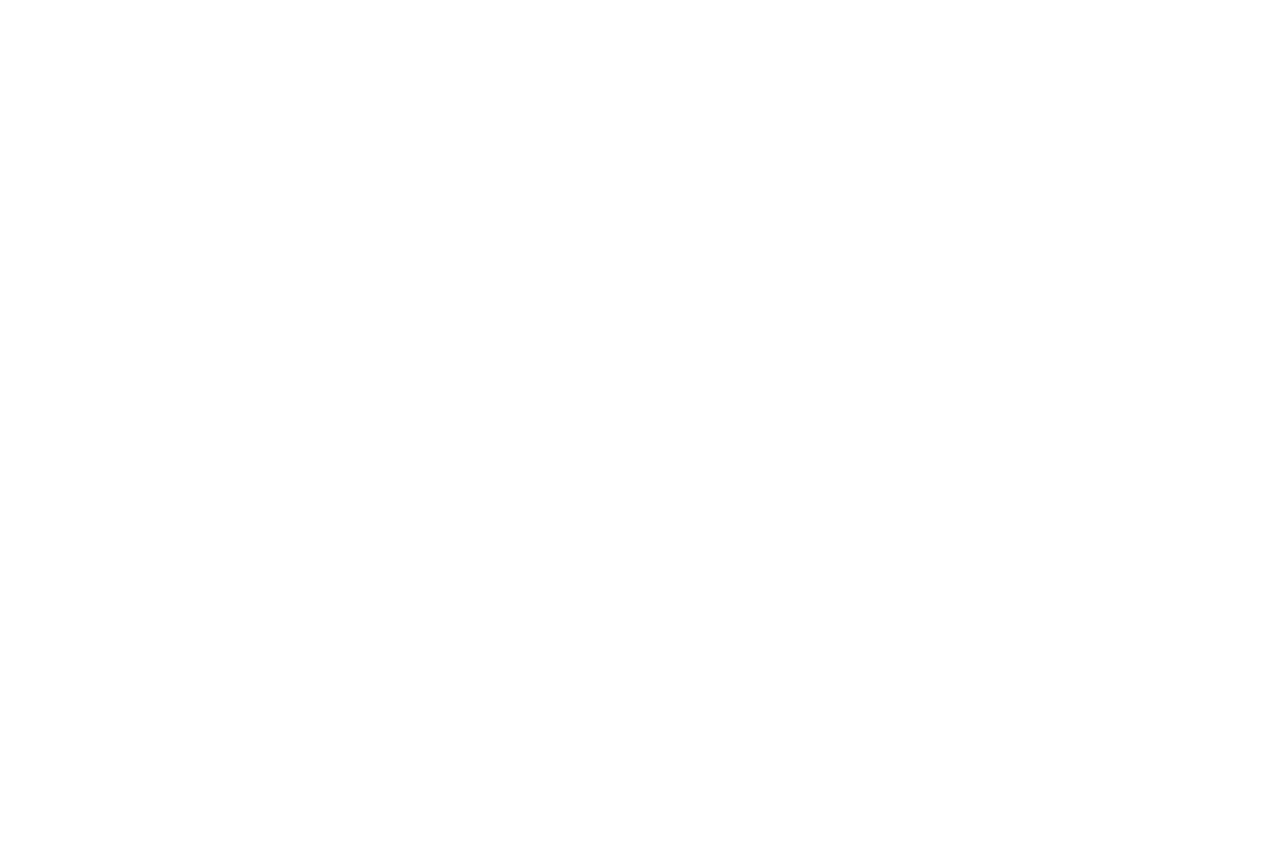
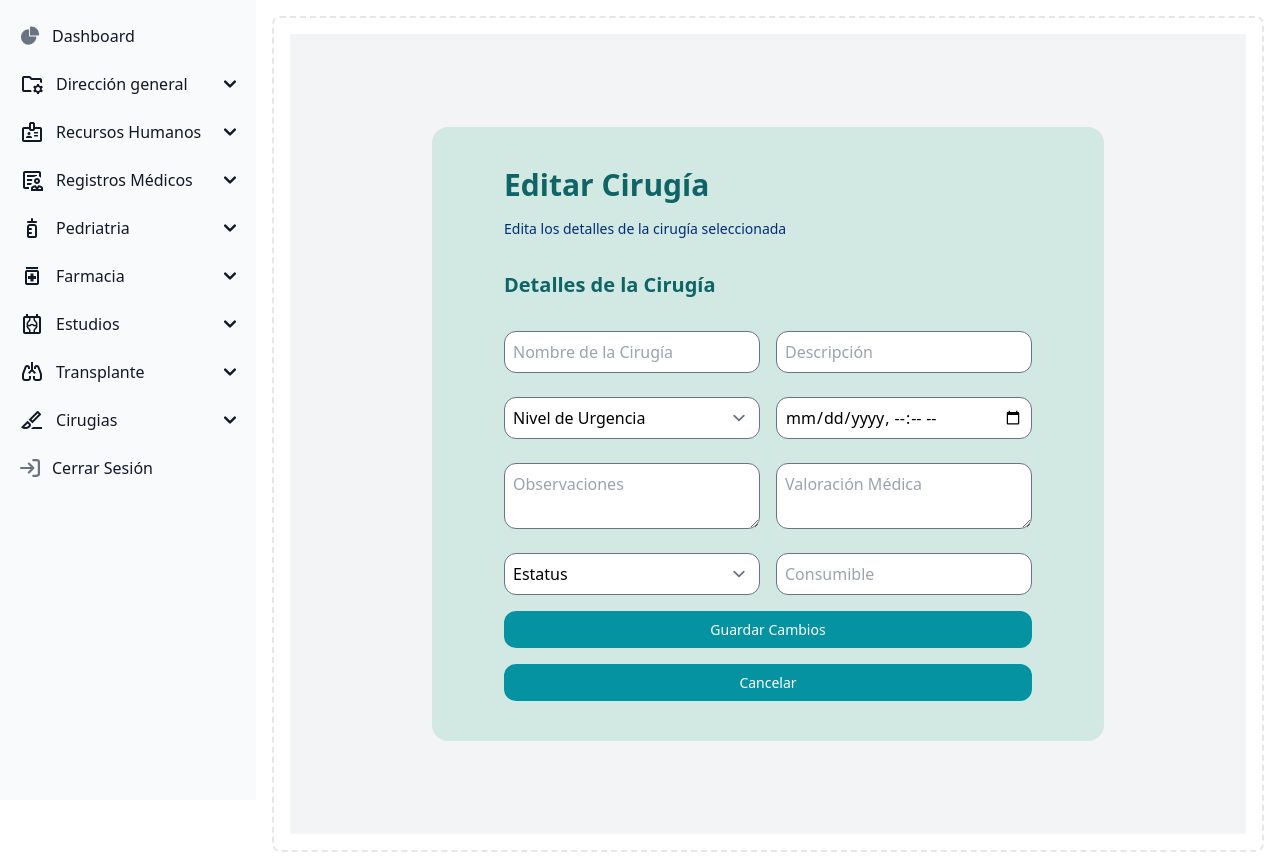
Before and after one commit to beunolemus/hospital_2.0, a Vue app in the folder Frontend/sistema-hospital/: page /EditCirugia in a window 1280 px wide. Before the commit this address had no page. Before the commit the page ends 800 px from the top, so only its background shows below. Built offline with nearby package versions, Linux system fonts and the light colour scheme.

Commit message:
Creacion del archivo EditCirugia y Modificacion de CrearC
Se creo la vista para edicion de cirugias y se agregaron las rutas para esta vista en CrearC e index.js

```diff
--- a/Frontend/sistema-hospital/package.json
+++ b/Frontend/sistema-hospital/package.json
@@ -19,6 +19,6 @@
   "devDependencies": {
     "@vitejs/plugin-vue": "^5.0.4",
     "@vitejs/plugin-vue-jsx": "^3.1.0",
-    "vite": "^5.4.0"
+    "vite": "^5.4.1"
   }
 }
--- a/Frontend/sistema-hospital/src/components/CrearC.vue
+++ b/Frontend/sistema-hospital/src/components/CrearC.vue
@@ -41,6 +41,10 @@
           <div class="w-full">
             <button class="bg-[#0593A2] text-white py-2 rounded-xl w-full hover:scale-105 duration-300 hover:bg-[#002c7424] font-medium" type="button" @click="goToSurgeryList">Lista de Cirugías</button>
           </div>
+          <!-- Botón Editar -->
+          <div class="w-full">
+            <button class="bg-[#0593A2] text-white py-2 rounded-xl w-full hover:scale-105 duration-300  hover:bg-[#002c7424] font-medium" type="button" @click="goToEditSurgery">Editar Cirugía</button>
+          </div>
         </form>
       </div>
     </div>
@@ -80,6 +84,10 @@ export default {
     },
     goToSurgeryList() {
       window.location.href = 'http://localhost:5173/tablaC';
+    },
+    goToEditSurgery() {
+      // Redirige a la página de edición de cirugía
+      window.location.href = 'http://localhost:5173/EditCirugia'; //----Editar
     }
   }
 };
--- /dev/null
+++ b/Frontend/sistema-hospital/src/components/EditCirugia.vue
@@ -0,0 +1,98 @@
+<template>
+    <section class="bg-gray-100 min-h-screen flex justify-center items-center">
+      <div class="bg-[#D2E8E3] rounded-2xl p-10 flex flex-col items-center max-w-2xl w-full">
+        <div class="w-full px-8">
+          <h2 class="font-bold text-3xl text-[#0F6466] mb-4">Editar Cirugía</h2>
+          <p class="text-sm mb-8 text-[#002D74]">Edita los detalles de la cirugía seleccionada</p>
+
+          <form @submit.prevent="updateSurgery" class="flex flex-col gap-4">
+            <!-- Sección de Datos de la Cirugía -->
+            <div class="flex flex-wrap gap-4">
+              <h3 class="font-bold text-xl text-[#0F6466] w-full mb-2">Detalles de la Cirugía</h3>
+              <input class="p-2 mt-2 rounded-xl border flex-1" type="text" v-model="cirugia.nombreCirugia" placeholder="Nombre de la Cirugía" required>
+              <input class="p-2 mt-2 rounded-xl border flex-1" type="text" v-model="cirugia.descripcion" placeholder="Descripción" required>
+            </div>
+            <div class="flex flex-wrap gap-4">
+              <select class="p-2 mt-2 rounded-xl border flex-1" v-model="cirugia.nivelUrgencia" required>
+                <option value="" disabled>Nivel de Urgencia</option>
+                <option value="Bajo">Bajo</option>
+                <option value="Medio">Medio</option>
+                <option value="Alto">Alto</option>
+              </select>
+              <input class="p-2 mt-2 rounded-xl border flex-1" type="datetime-local" v-model="cirugia.horario" placeholder="Horario" required>
+            </div>
+            <div class="flex flex-wrap gap-4">
+              <textarea class="p-2 mt-2 rounded-xl border flex-1" v-model="cirugia.observaciones" placeholder="Observaciones"></textarea>
+              <textarea class="p-2 mt-2 rounded-xl border flex-1" v-model="cirugia.valoracionMedica" placeholder="Valoración Médica"></textarea>
+            </div>
+            <div class="flex flex-wrap gap-4">
+              <select class="p-2 mt-2 rounded-xl border flex-1" v-model="cirugia.estatus" required>
+                <option value="" disabled>Estatus</option>
+                <option value="Programada">Programada</option>
+                <option value="EnCurso">En Curso</option>
+                <option value="Completada">Completada</option>
+                <option value="Cancelada">Cancelada</option>
+              </select>
+              <input class="p-2 mt-2 rounded-xl border flex-1" type="text" v-model="cirugia.consumible" placeholder="Consumible" required>
+            </div>
+            <div class="w-full">
+              <button class="bg-[#0593A2] text-white py-2 rounded-xl w-full hover:scale-105 duration-300 hover:bg-[#002c7424] font-medium" type="submit">Guardar Cambios</button>
+            </div>
+            <div class="w-full">
+              <button class="bg-[#0593A2] text-white py-2 rounded-xl w-full hover:scale-105 duration-300 hover:bg-[#002c7424] font-medium" type="button" @click="goBack">Cancelar</button>
+            </div>
+          </form>
+        </div>
+      </div>
+    </section>
+  </template>
+
+  <script>
+  export default {
+    data() {
+      return {
+        cirugia: {
+          nombreCirugia: '',
+          descripcion: '',
+          nivelUrgencia: '',
+          horario: '',
+          observaciones: '',
+          valoracionMedica: '',
+          estatus: '',
+          consumible: ''
+        }
+      };
+    },
+    created() {
+      // Aquí deberías cargar los datos de la cirugía que deseas editar
+      // Esto puede ser a través de una API llamando un método de tu backend
+      // Por ejemplo:
+      // this.cargarDatosCirugia();
+    },
+    methods: {
+      updateSurgery() {
+        // Aquí puedes agregar la lógica para enviar los datos editados al backend
+        console.log("Cirugía actualizada:", this.cirugia);
+
+        // Redirigir a otra vista después de guardar
+        this.goBack();
+      },
+      goBack() {
+        window.location.href = 'http://localhost:5173/EditCirugia'; // Redirige de nuevo a la lista de cirugías
+      },
+      cargarDatosCirugia() {
+        // Supongamos que recibes el ID de la cirugía por query params
+        const idCirugia = this.$route.query.id;
+        // Aquí harías una llamada a la API para obtener los datos de la cirugía con el ID
+        // Ejemplo:
+        // axios.get(`tu-api/cirugias/${idCirugia}`).then(response => {
+        //   this.cirugia = response.data;
+        // });
+      }
+    }
+  };
+  </script>
+
+  <style scoped>
+  /* Aquí puedes agregar estilos específicos para tu componente */
+  </style>
--- a/Frontend/sistema-hospital/src/router/index.js
+++ b/Frontend/sistema-hospital/src/router/index.js
@@ -9,6 +9,8 @@ import Calendar from '@/components/calendar.vue'
 import RegisterC from '@/components/RegisterC.vue'
 
 import tablaC from '@/components/tablaC.vue'
+
+import EditCirugia  from '@/components/EditCirugia.vue'
 
 import GraficasC from '@/components/graficasC.vue'
 import CrearC from '@/components/CrearC.vue'
@@ -40,6 +42,8 @@ const router = createRouter({
 
         {path:"/tablac",name:"tablac",component:tablaC},
 
+        {path:"/EditCirugia",name:"EditCirugia",component:EditCirugia},
+
         {path:"/graficasC",name:"graficasC",component:GraficasC},
 
         {path:"/crearC",name:"crearC",component:CrearC}
```
Also changed, not shown: 1 other file (tests, documents, lock files or other folders).
